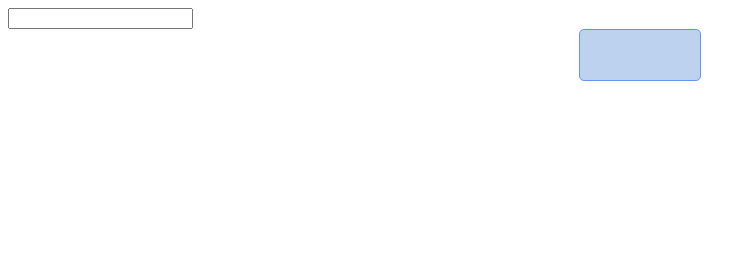
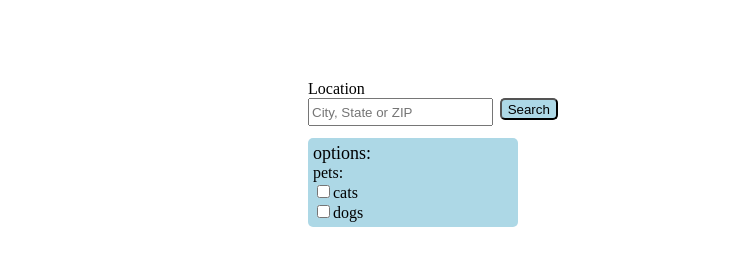
Before and after one commit to JacobSeguino/HomeFinderSearch, a plain HTML site: page HomeFinderSearch/index.html in a window 1280 px wide. Shown: the whole page, without its empty margins (0-756 px from the left). Drawn offline with Linux system fonts and the light colour scheme.

Commit message:
new look

```diff
--- a/HomeFinderSearch/index.html
+++ b/HomeFinderSearch/index.html
@@ -7,9 +7,16 @@
     </head>
     <body>
         <!-- <pre id="response"></pre> -->
-        <form>
-        	<input type="text" name="searchBar" value="">
+        <form id="searchDiv">
+        	<label>Location</label><br/>
+        	<input type="text" id="searchBar" placeholder="City, State or ZIP"/>
+        	<button type="submit" id="searchButon">Search</button><br/><br/>
+        	<div id="options">
+        		<label class="options">options:</label><br/>
+        		<label>pets:</label><br/>
+        		<input type="checkbox">cats<br/>
+        		<input type="checkbox">dogs<br/>
+        	</div>
         </form>
-        <div id="square"></div>
     </body>
 </html>
--- a/HomeFinderSearch/stylesheet.css
+++ b/HomeFinderSearch/stylesheet.css
@@ -1,9 +1,24 @@
-#square{
-	height:50px;
-    width:120px;
-    border:1px solid #6495ed;
-    background-color:#bcd2ee;
-    border-radius:5px;
-    margin:auto;
-    text-align:center;
+#searchBar{
+    float:left;
+    height:22px;
+    text-align:left;
 }
+#searchButon{
+	border-radius:5px;
+	margin-left:0.5em;
+	height:22px;
+	background-color:lightblue;
+}
+#searchDiv{
+	margin-left:300px;
+	margin-top: 80px;
+}
+#options{
+	border-radius:5px;
+	background-color:lightblue;
+	width: 200px;
+	padding: 5px;
+}
+.options{
+	font-size: 18px;
+}
```
